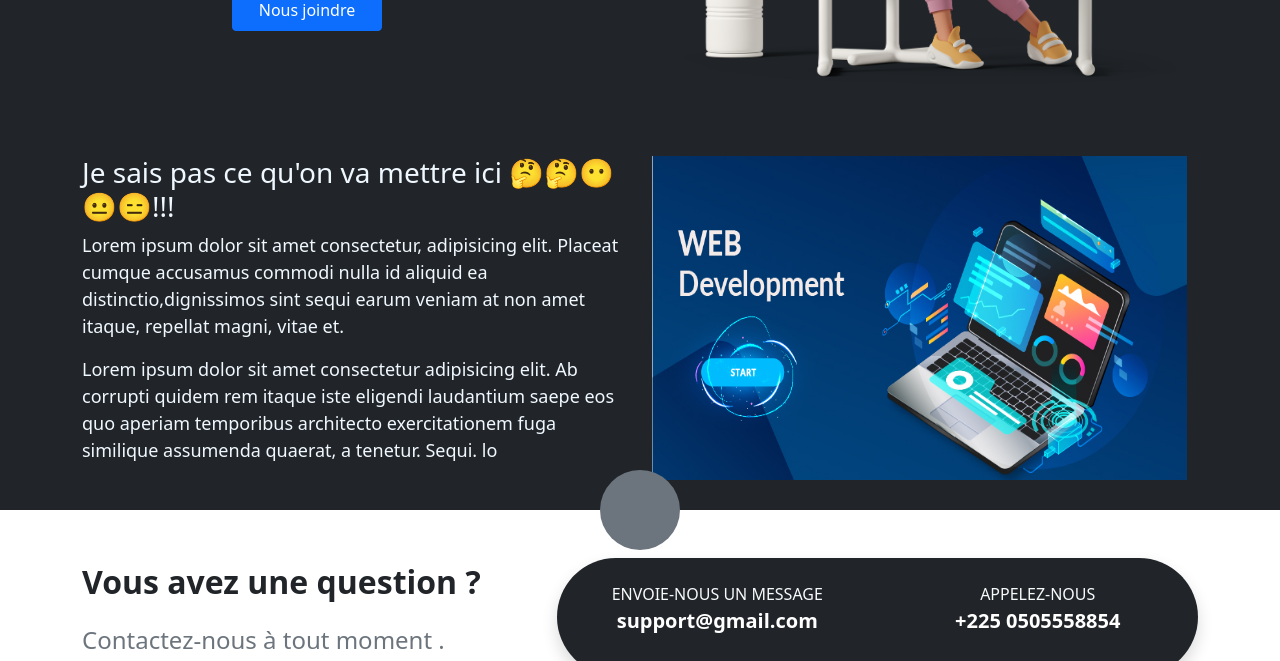
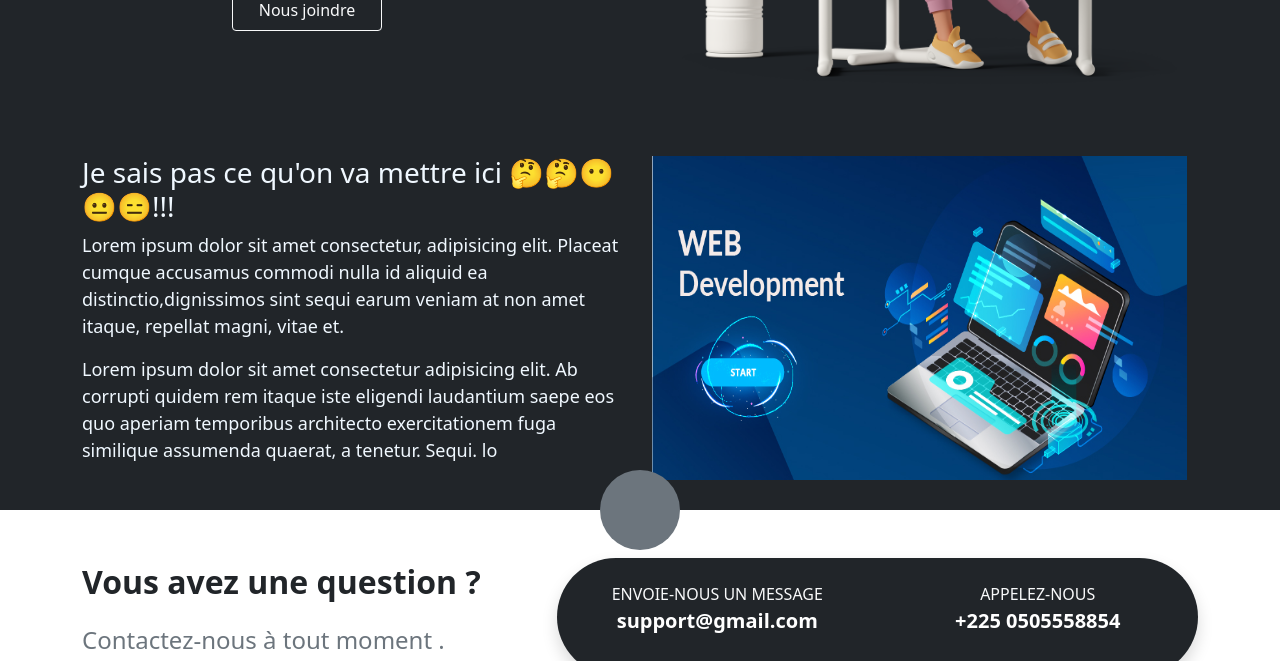
Before and after one commit to hugh-devPhp/Software-Int-Site, a website: page index.html in a window 1280 px wide. Shown: the part 439-1100 px from the top of the page. Drawn offline with nearby package versions, Linux system fonts and the light colour scheme.

Commit message:
--- Auto-Git Commit ---

```diff
--- a/index.html
+++ b/index.html
@@ -68,7 +68,7 @@
 
         </h1>
         <p>
-         <a class="btn btn-primary p-2 butpri"href="#Nous-contacter" >Nous joindre</a>
+         <a class="btn btn-outline-light p-2 butpri"href="#Nous-contacter" >Nous joindre</a>
         </p>
       </span>
       <figure class="col-12 col-sm-12 col-md-6 col-lg-6">
```
Also changed, not shown: 1 other file.
